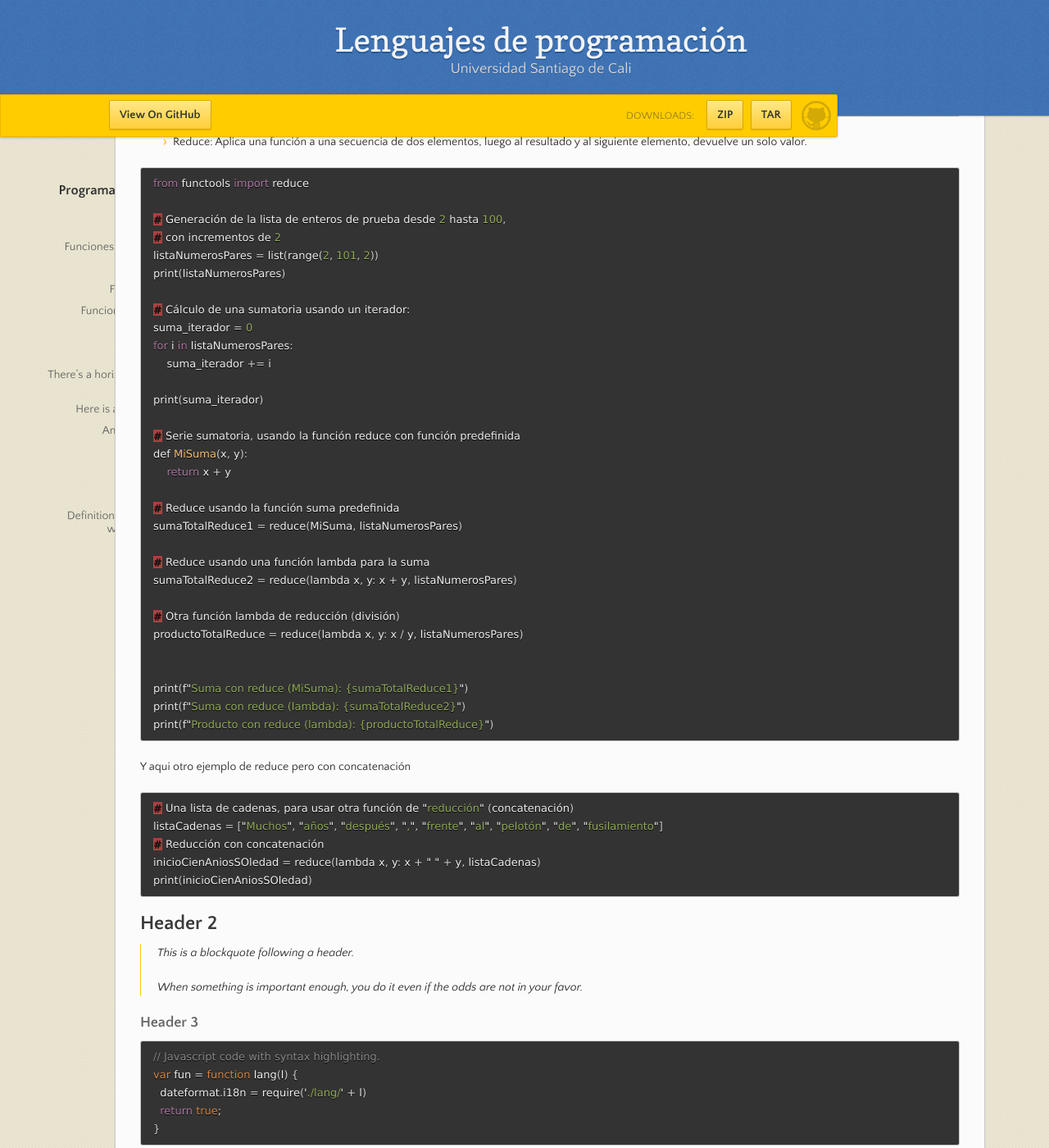
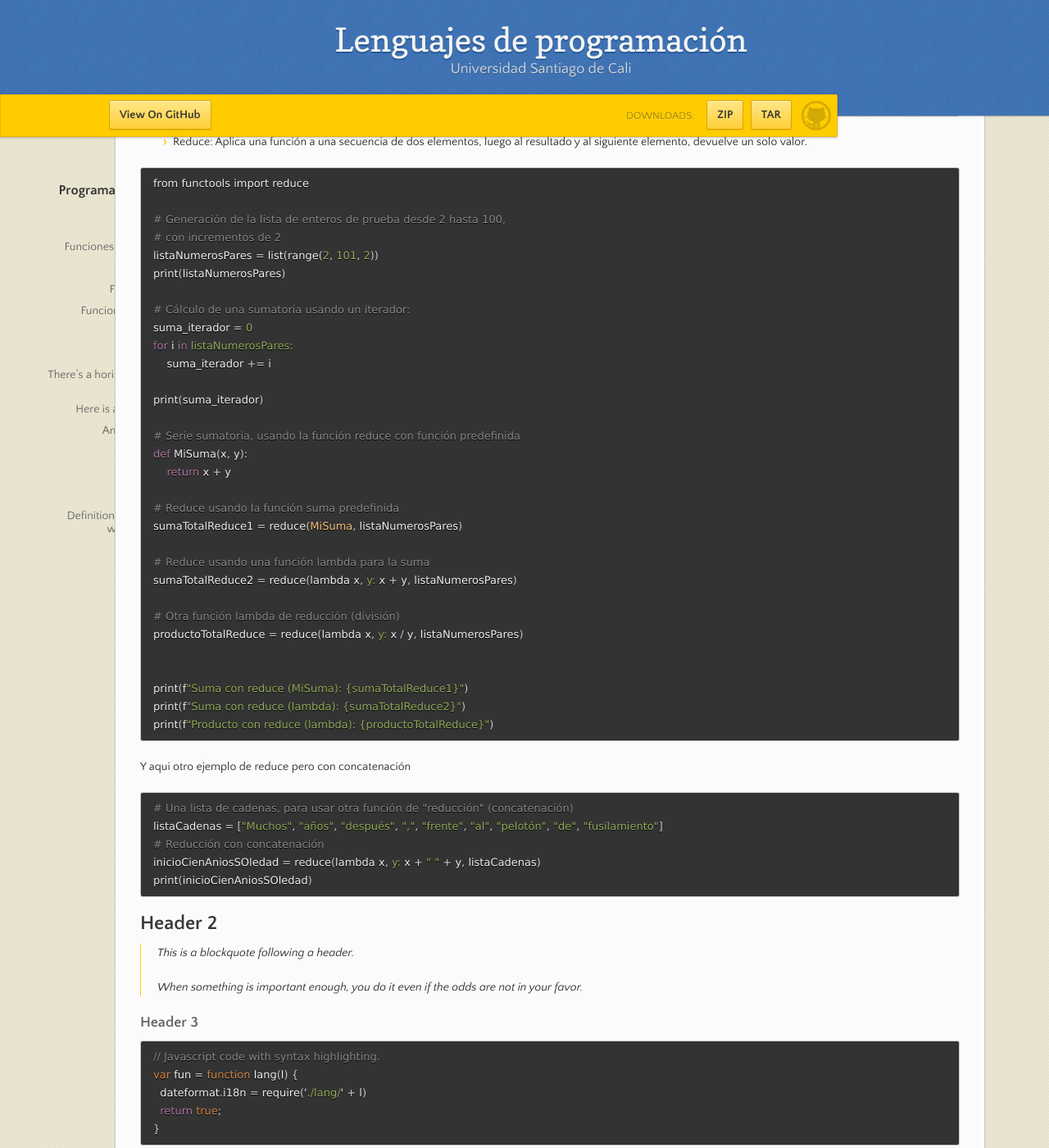
Before and after one commit to JDaviddE/JDaviddE.github.io, a Jekyll site: the page built from index.md, in a window 1280 px wide and 1400 px high, scrolled down 1850 px. Shown: the whole window at 82% size. Built offline with Jekyll 4.4.1, drawn with Linux system fonts in a browser that asks for light colours.

Commit message:
Update index.md

````diff
--- a/index.md
+++ b/index.md
@@ -82,7 +82,7 @@ print(listaEdadAnios)
 ```
 * Reduce: Aplica una función a una secuencia de dos elementos, luego al resultado y al siguiente elemento, devuelve un solo valor.
 
-```js
+```ruby
 from functools import reduce
 
 # Generación de la lista de enteros de prueba desde 2 hasta 100,
@@ -118,7 +118,7 @@ print(f"Producto con reduce (lambda): {productoTotalReduce}")
 
 Y aqui otro ejemplo de reduce pero con concatenación
 
-```js
+```ruby
 # Una lista de cadenas, para usar otra función de "reducción" (concatenación)
 listaCadenas = ["Muchos", "años", "después", ",", "frente", "al", "pelotón", "de", "fusilamiento"]
 # Reducción con concatenación
````
